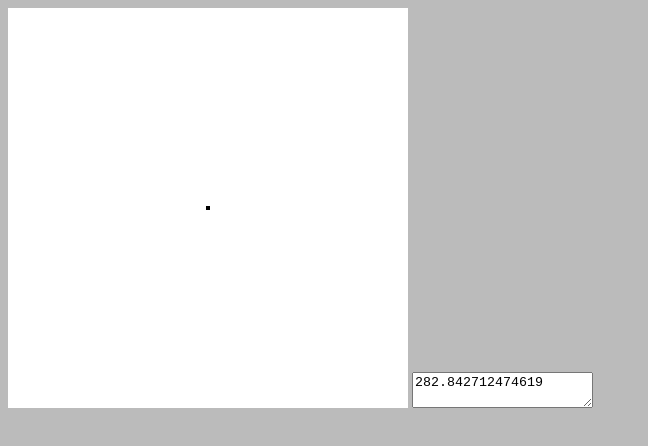
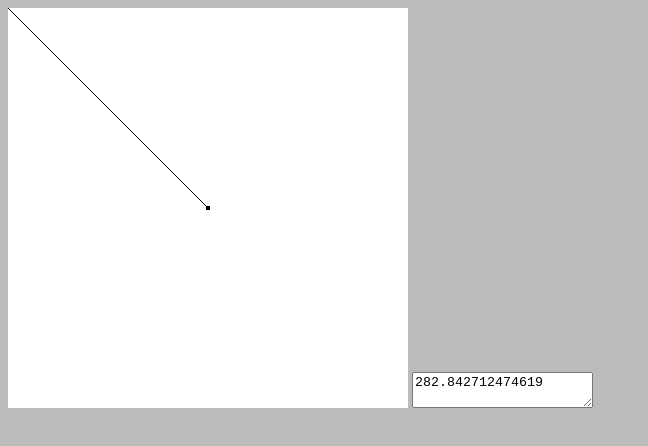
Before and after one commit to kunalrs/html5-canvas-practice, a plain HTML site: page index.html in a window 1280 px wide. Shown: the whole page, without its empty margins (0-648 px from the left). Drawn offline with Linux system fonts and the light colour scheme.

Commit message:
Draw line between rect and mouse pointer

```diff
--- a/index.html
+++ b/index.html
@@ -16,7 +16,7 @@
                     context = canvas.getContext("2d"),
                     log = document.getElementById("log"),
                     mouse = utils.captureMouse(canvas),
-                    rect1 = {
+                    rect = {
                         x: canvas.width / 2,
                         y: canvas.height / 2
                     };
@@ -25,15 +25,24 @@
                 (function drawFrame() {
                     window.requestAnimationFrame(drawFrame);
                     context.clearRect(0, 0, canvas.width, canvas.height);
-                    context.fillStyle = "#000000";
-                    context.fillRect(rect1.x - 2, rect1.y - 2, 4, 4);
 
                     // Calculate distance from mouse
-                    let dx = rect1.x - mouse.x,
-                        dy = rect1.y - mouse.y,
+                    let dx = rect.x - mouse.x,
+                        dy = rect.y - mouse.y,
                         distance = Math.sqrt(dx * dx + dy * dy);
 
                     log.value = distance;
+
+                    // Draw Square
+                    context.fillStyle = "#000000";
+                    context.fillRect(rect.x - 2, rect.y - 2, 4, 4);
+
+                    // Draw line
+                    context.beginPath();
+                    context.moveTo(rect.x, rect.y);
+                    context.lineTo(mouse.x, mouse.y);
+                    context.closePath();
+                    context.stroke();
 
                 })();
             }
```
